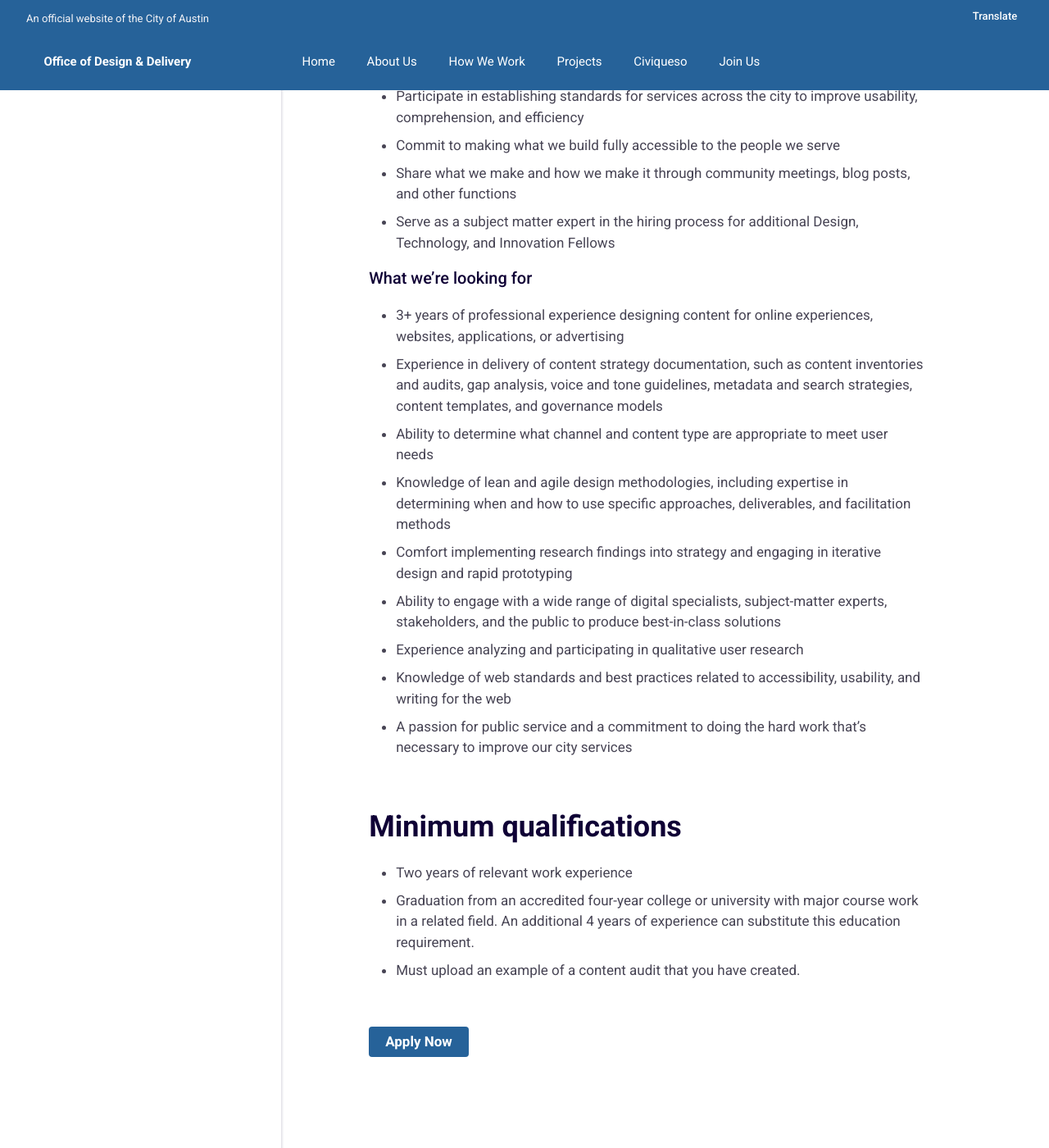
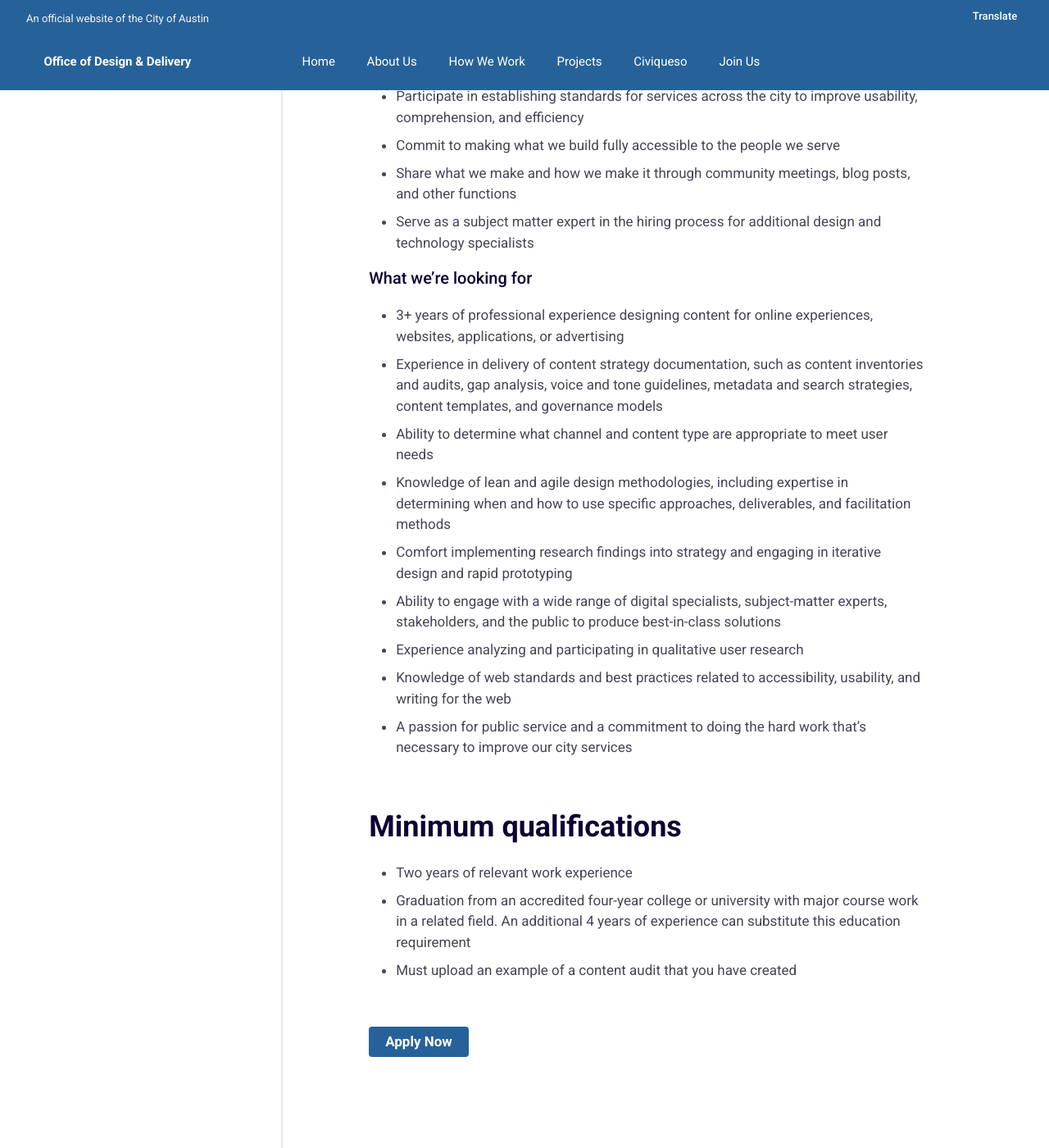
Before and after one commit to opensavannah/ProjectResilience, a Jekyll site: the page built from _jobs/positions/content-strategist.md, in a window 1280 px wide and 1400 px high, scrolled down 1260 px. Shown: the whole window at 82% size. Built offline with Jekyll 4.4.1, drawn with Linux system fonts in a browser that asks for light colours; some of the changed text lies outside the part shown.

```diff
--- a/_jobs/positions/content-strategist.md
+++ b/_jobs/positions/content-strategist.md
@@ -27,7 +27,7 @@ $75,000-$86,000, commensurate with experience
 *   Participate in establishing standards for services across the city to improve usability, comprehension, and efficiency
 *   Commit to making what we build fully accessible to the people we serve
 *   Share what we make and how we make it through community meetings, blog posts, and other functions
-*   Serve as a subject matter expert in the hiring process for additional Design, Technology, and Innovation Fellows
+*   Serve as a subject matter expert in the hiring process for additional design and technology specialists
 
 #### What we’re looking for
 
@@ -44,5 +44,5 @@ $75,000-$86,000, commensurate with experience
 ## Minimum qualifications
 
 *   Two years of relevant work experience
-*   Graduation from an accredited four-year college or university with major course work in a related field. An additional 4 years of experience can substitute this education requirement.
-*   Must upload an example of a content audit that you have created.
+*   Graduation from an accredited four-year college or university with major course work in a related field. An additional 4 years of experience can substitute this education requirement
+*   Must upload an example of a content audit that you have created
```
Also changed, not shown: other parts of _jobs/positions/content-strategist.md (+4 -4 lines).
